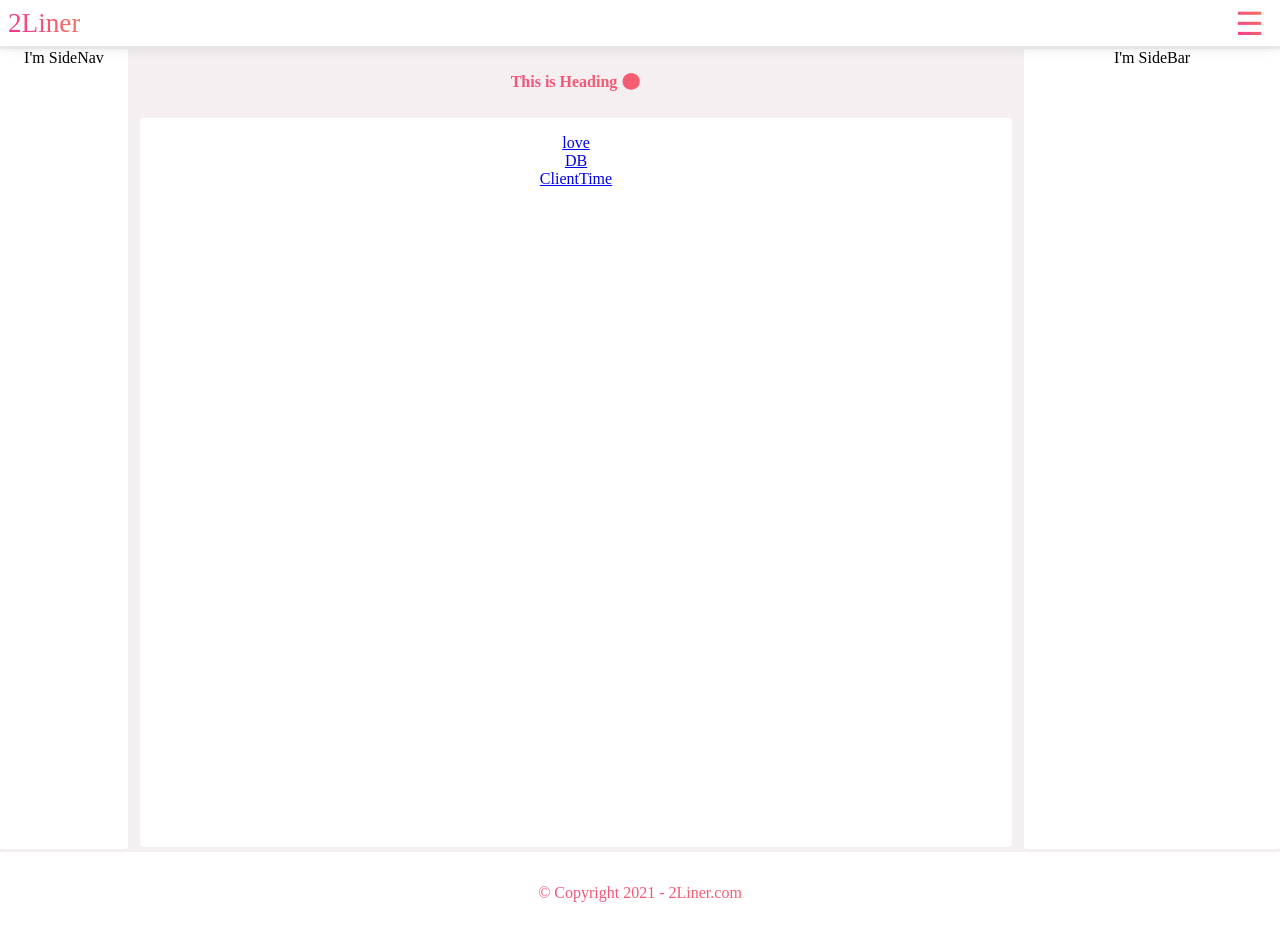
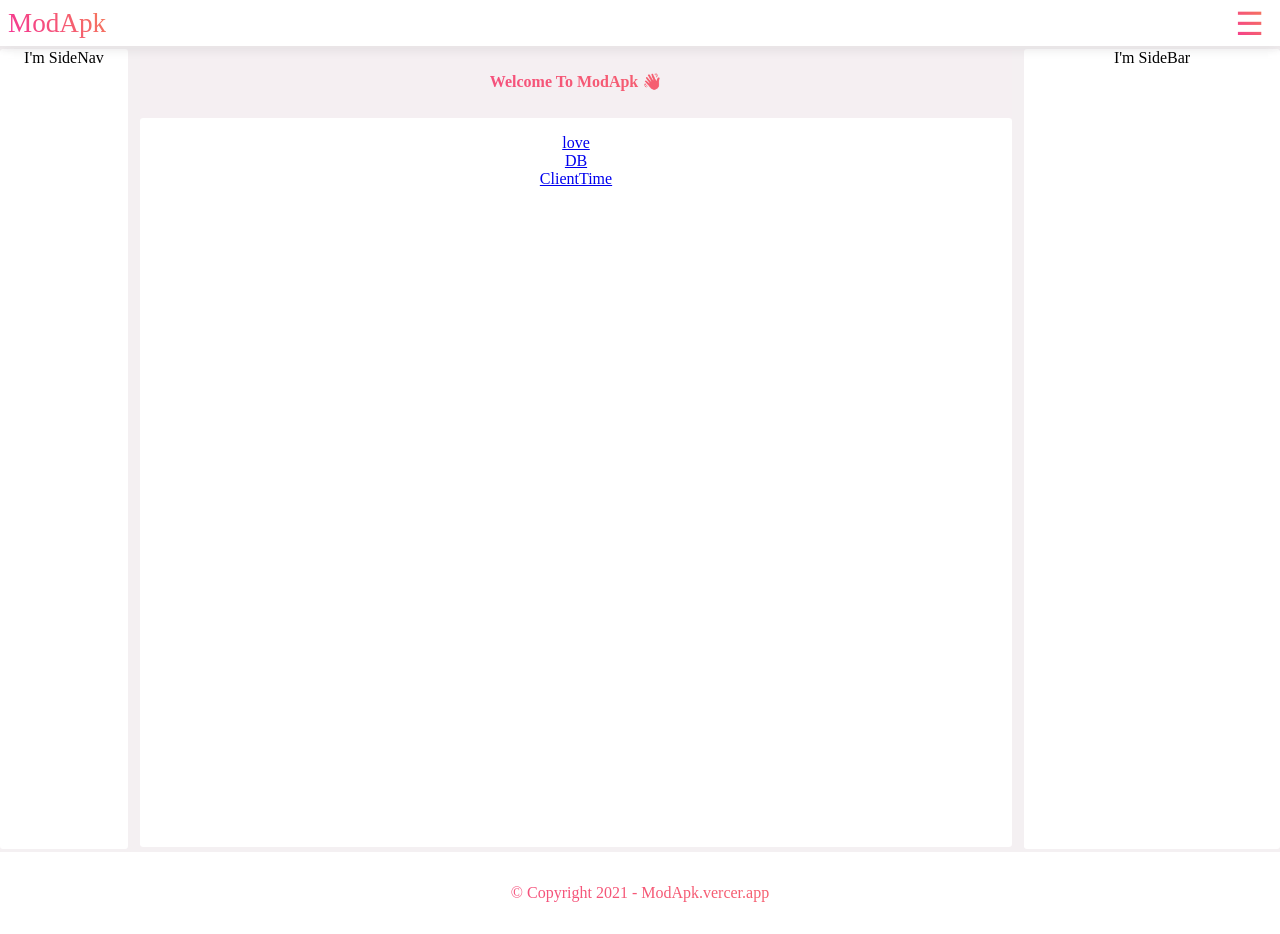
Before and after one commit to AkashDeep000/2liner, a Next.js app: page / in a window 1280 px wide. Built offline with nearby package versions, Linux system fonts and the light colour scheme.

Commit message:
Update Layout.js

```diff
--- a/components/Layout.js
+++ b/components/Layout.js
@@ -4,7 +4,7 @@ const Layout = ({children}) => {
     <>
 
   <header>
-  <Link href="/"><a className="logo" >2Liner</a></Link>
+  <Link href="/"><a className="logo" >ModApk</a></Link>
 <input className="hidden" type="checkbox" id="nav-toggle" style={{display: 'none'}} />
   <label for="nav-toggle" className="pointer-cursor" >
 
@@ -13,32 +13,15 @@ const Layout = ({children}) => {
   <nav>
    <div className="nav">
 
-  <ul><a href="/status">STATUS</a>
-  <li><a href="/status/attitude">Attitude</a></li>
-  <li><a href="/status/love">Love</a></li>
-  <li><a href="/status/sad">Sad</a></li>
-  <li><a href="/status/best">Best</a></li>
-</ul>
 
- <ul><a href="/hindi-status">HINDI STATUS</a>
-  <li><a href="/hindi-status/attitude">Attitude</a></li>
-  <li><a href="/hindi-status/love">Love</a></li>
-  <li><a href="/hindi-status/bewafa">Bewafa</a></li>
-  <li><a href="/hindi-status/dosti">Dosti</a></li>
-</ul>
-  <ul><a href="#">PAGES</a>
-  <li><a href="/about">About</a></li>
-  <li><a href="/contact">Contact</a></li>
-  <li><a href="/privacy">Privacy Police</a></li>
-  <li><a href="/terms-and-conditions">Terms Conditions</a></li>
-</ul>
+<ul><a href="">Nothing To Show 😟</a></ul>
 </div>
   </nav>
 </header>
 <main>
 
 <div className="main-head">
- <h1> This is Heading 😊</h1>
+ <h1> Welcome To ModApk 👋</h1>
 </div>
 <div className="main-content">
    {children}
@@ -52,7 +35,7 @@ const Layout = ({children}) => {
   I'm SideBar
 </sidebar>
 <footer>
-  <p>© Copyright 2021 - 2Liner.com</p>
+  <p>© Copyright 2021 - ModApk.vercer.app</p>
 </footer>
 
     </>
```
